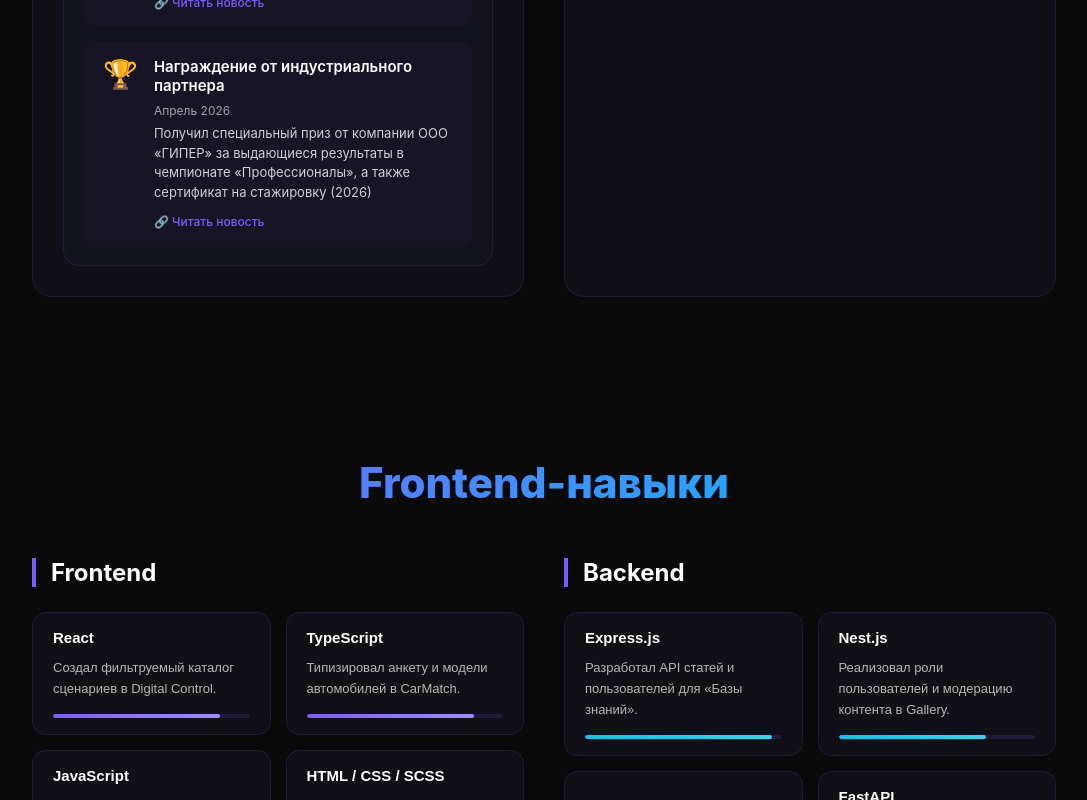
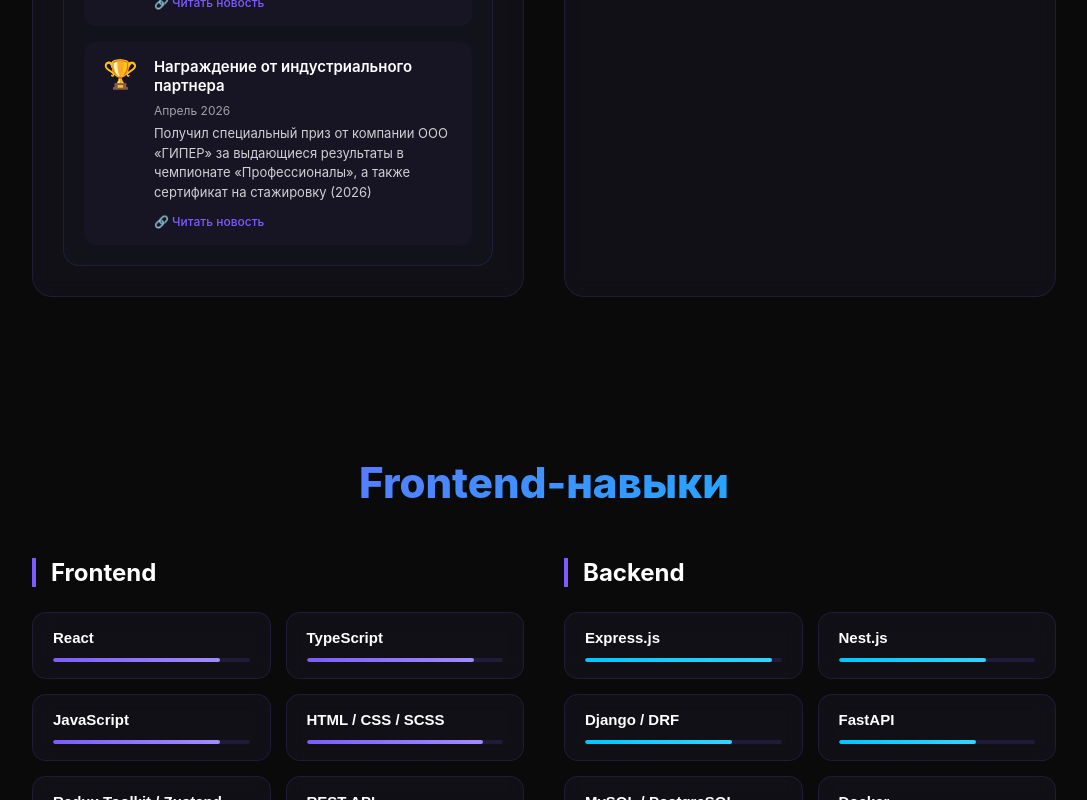
Before and after one commit to Saven0k/portfolio, a React (Vite) app: page / in a window 1280 px wide. Shown: the part 2000-2800 px from the top of the page, without its empty margins (96-1183 px from the left). Built offline with nearby package versions, Linux system fonts and the light colour scheme.

Commit message:
Show skill descriptions only in dialogs

```diff
--- a/src/components/Skills/Skills.scss
+++ b/src/components/Skills/Skills.scss
@@ -287,13 +287,26 @@
   left: 0;
   right: 0;
   bottom: 0;
-  background: rgba(0, 0, 0, 0.85);
-  backdrop-filter: blur(8px);
+  width: 100%;
+  height: 100%;
+  max-width: none;
+  max-height: none;
+  margin: 0;
+  border: none;
+  background: transparent;
   z-index: 10000;
-  display: flex;
-  align-items: center;
-  justify-content: center;
   padding: 20px;
+
+  &[open] {
+    display: flex;
+    align-items: center;
+    justify-content: center;
+  }
+
+  &::backdrop {
+    background: rgba(0, 0, 0, 0.85);
+    backdrop-filter: blur(8px);
+  }
 }
 
 .skills__modal {
@@ -366,13 +379,6 @@
   }
 }
 
-.skills__achievement {
-  margin-bottom: 14px;
-  font-size: 13px;
-  line-height: 1.6;
-  color: var(--text-secondary);
-}
-
 .skills__card:focus-visible,
 .skills__info-close:focus-visible,
 .skills__modal-close:focus-visible {
--- a/src/components/Skills/Skills.tsx
+++ b/src/components/Skills/Skills.tsx
@@ -4,100 +4,35 @@ import { useTranslation } from "react-i18next";
 import { profile } from "../../data/profile";
 import "./Skills.scss";
 
+type Skill = (typeof profile.skills.frontend)[number];
+
 const Skills = () => {
   const { t, i18n } = useTranslation();
   const lang = i18n.language as "ru" | "en";
-  const [selectedSkillLeft, setSelectedSkillLeft] = useState<{ name: string; description: { ru: string; en: string }; category: string } | null>(null);
-  const [selectedSkillRight, setSelectedSkillRight] = useState<{ name: string; description: { ru: string; en: string }; category: string } | null>(null);
   const [isMobile, setIsMobile] = useState(false);
-  const [mobileModalSkill, setMobileModalSkill] = useState<{ name: string; description: { ru: string; en: string }; category: string } | null>(null);
-  const mobileTrigger = useRef<HTMLElement | null>(null);
+  const [selectedSkill, setSelectedSkill] = useState<(Skill & { category: string }) | null>(null);
+  const dialogRef = useRef<HTMLDialogElement>(null);
 
   useEffect(() => {
-    const checkMobile = () => {
-      setIsMobile(window.innerWidth <= 768);
-    };
+    const checkMobile = () => setIsMobile(window.innerWidth <= 768);
     checkMobile();
-    window.addEventListener('resize', checkMobile);
-    return () => window.removeEventListener('resize', checkMobile);
+    window.addEventListener("resize", checkMobile);
+    return () => window.removeEventListener("resize", checkMobile);
   }, []);
 
   useEffect(() => {
-    const handleEsc = (e: KeyboardEvent) => {
-      if (e.key === 'Escape') {
-        setSelectedSkillLeft(null);
-        setSelectedSkillRight(null);
-        setMobileModalSkill(null);
-        mobileTrigger.current?.focus();
-      }
-      // shortcut: диалог содержит только кнопку закрытия; при добавлении ссылок нужен обход фокуса.
-      if (e.key === 'Tab' && isMobile && mobileModalSkill) {
-        e.preventDefault();
-      }
+    if (!selectedSkill) return;
+
+    const dialog = dialogRef.current;
+    const previousOverflow = document.body.style.overflow;
+    document.body.style.overflow = "hidden";
+    if (dialog && !dialog.open) dialog.showModal();
+
+    return () => {
+      document.body.style.overflow = previousOverflow;
     };
-    window.addEventListener('keydown', handleEsc);
-    return () => window.removeEventListener('keydown', handleEsc);
-  }, [isMobile, mobileModalSkill]);
+  }, [selectedSkill]);
 
-  useEffect(() => {
-    if (isMobile && mobileModalSkill) {
-      document.body.style.overflow = 'hidden';
-    } else {
-      document.body.style.overflow = 'unset';
-    }
-    return () => {
-      document.body.style.overflow = 'unset';
-    };
-  }, [isMobile, mobileModalSkill]);
-
-  const handleLeftSkillClick = (skill: { name: string; description: { ru: string; en: string }; level: number }, category: string) => {
-    if (isMobile) {
-      mobileTrigger.current = document.activeElement as HTMLElement;
-      setMobileModalSkill({
-        name: skill.name,
-        description: skill.description,
-        category: category
-      });
-    } else {
-      setSelectedSkillLeft({
-        name: skill.name,
-        description: skill.description,
-        category: category
-      });
-    }
-  };
-
-  const handleRightSkillClick = (skill: { name: string; description: { ru: string; en: string }; level: number }, category: string) => {
-    if (isMobile) {
-      mobileTrigger.current = document.activeElement as HTMLElement;
-      setMobileModalSkill({
-        name: skill.name,
-        description: skill.description,
-        category: category
-      });
-    } else {
-      setSelectedSkillRight({
-        name: skill.name,
-        description: skill.description,
-        category: category
-      });
-    }
-  };
-
-  const handleCloseMobileModal = () => {
-    setMobileModalSkill(null);
-    mobileTrigger.current?.focus();
-  };
-
-  const handleCloseLeft = () => {
-    setSelectedSkillLeft(null);
-  };
-
-  const handleCloseRight = () => {
-    setSelectedSkillRight(null);
-  };
-
-  if (isMobile) {
   return (
     <>
       <section id="skills" className="skills">
@@ -110,31 +45,42 @@ const Skills = () => {
           {t("skills.title")}
         </motion.h2>
 
-          <div className="skills__mobile">
-            <div className="skills__mobile-category">
-              <h3 className="skills__category-title">Frontend</h3>
+        <div className={isMobile ? "skills__mobile" : "skills__wrapper"}>
+          {[
+            { category: "Frontend", skills: profile.skills.frontend },
+            { category: "Backend", skills: profile.skills.backend }
+          ].map(({ category, skills }) => (
+            <div
+              key={category}
+              className={isMobile ? "skills__mobile-category" : "skills__category"}
+            >
+              <h3 className="skills__category-title">{category}</h3>
               <div className="skills__grid">
-                {profile.skills.frontend.map((skill, idx) => (
+                {skills.map((skill, idx) => (
                   <motion.button
                     key={skill.name}
+                    type="button"
                     className="skills__card"
+                    aria-haspopup="dialog"
                     initial={{ opacity: 0, y: 20 }}
                     whileInView={{ opacity: 1, y: 0 }}
                     viewport={{ once: true, amount: 0.1 }}
                     transition={{ delay: idx * 0.02, duration: 0.3 }}
+                    whileHover={isMobile ? undefined : { scale: 1.02, y: -2 }}
                     whileTap={{ scale: 0.98 }}
-                    onClick={() => handleLeftSkillClick(skill, "Frontend")}
+                    onClick={() => setSelectedSkill({ ...skill, category })}
                   >
                     <div className="skills__card-header">
                       <span className="skills__name">{skill.name}</span>
                     </div>
-                    <p className="skills__achievement">{skill.description[lang]}</p>
                     <div className="skills__bar" role="img" aria-label={`${skill.name}: ${skill.level}%`}>
                       <div
                         className="skills__bar-fill"
                         style={{
                           width: `${skill.level}%`,
-                          background: "linear-gradient(90deg, #7c5cff, #a08cff)"
+                          background: category === "Frontend"
+                            ? "linear-gradient(90deg, #7c5cff, #a08cff)"
+                            : "linear-gradient(90deg, #00c6ff, #33d4ff)"
                         }}
                       />
                     </div>
@@ -142,193 +88,46 @@ const Skills = () => {
                 ))}
               </div>
             </div>
-
-            <div className="skills__mobile-category">
-              <h3 className="skills__category-title">Backend</h3>
-              <div className="skills__grid">
-                {profile.skills.backend.map((skill, idx) => (
-                  <motion.button
-                    key={skill.name}
-                    className="skills__card"
-                    initial={{ opacity: 0, y: 20 }}
-                    whileInView={{ opacity: 1, y: 0 }}
-                    viewport={{ once: true, amount: 0.1 }}
-                    transition={{ delay: idx * 0.02, duration: 0.3 }}
-                    whileTap={{ scale: 0.98 }}
-                    onClick={() => handleRightSkillClick(skill, "Backend")}
-                  >
-                    <div className="skills__card-header">
-                      <span className="skills__name">{skill.name}</span>
-                    </div>
-                    <p className="skills__achievement">{skill.description[lang]}</p>
-                    <div className="skills__bar" role="img" aria-label={`${skill.name}: ${skill.level}%`}>
-                      <div
-                        className="skills__bar-fill"
-                        style={{
-                          width: `${skill.level}%`,
-                          background: "linear-gradient(90deg, #00c6ff, #33d4ff)"
-                        }}
-                      />
-                    </div>
-                  </motion.button>
           ))}
-              </div>
-            </div>
         </div>
       </section>
 
-        {mobileModalSkill && (
-          <div className="skills__modal-overlay" onClick={handleCloseMobileModal}>
+      <dialog
+        ref={dialogRef}
+        className="skills__modal-overlay"
+        aria-labelledby="skill-modal-title"
+        aria-describedby="skill-modal-description"
+        onClose={() => setSelectedSkill(null)}
+        onClick={(event) => {
+          if (event.target === event.currentTarget) event.currentTarget.close();
+        }}
+      >
+        {selectedSkill && (
           <motion.div
             className="skills__modal"
-              role="dialog"
-              aria-modal="true"
-              aria-labelledby="skill-modal-title"
             initial={{ opacity: 0, scale: 0.9 }}
             animate={{ opacity: 1, scale: 1 }}
-              exit={{ opacity: 0, scale: 0.9 }}
-              onClick={(e) => e.stopPropagation()}
           >
-              <button className="skills__modal-close" onClick={handleCloseMobileModal} aria-label={t("skills.close")} autoFocus>
+            <button
+              type="button"
+              className="skills__modal-close"
+              onClick={() => dialogRef.current?.close()}
+              aria-label={t("skills.close")}
+              autoFocus
+            >
               ✕
             </button>
             <div className="skills__modal-content">
               <div className="skills__info-badge">
-                  <span>{mobileModalSkill.category}</span>
+                <span>{selectedSkill.category}</span>
               </div>
-                <h3 id="skill-modal-title" className="skills__info-title">{mobileModalSkill.name}</h3>
-                <p className="skills__info-description">{mobileModalSkill.description[lang]}</p>
+              <h3 id="skill-modal-title" className="skills__info-title">{selectedSkill.name}</h3>
+              <p id="skill-modal-description" className="skills__info-description">{selectedSkill.description[lang]}</p>
             </div>
           </motion.div>
-          </div>
         )}
+      </dialog>
     </>
-    );
-  }
-
-  return (
-    <section id="skills" className="skills">
-      <motion.h2
-        initial={{ opacity: 0, y: 30 }}
-        whileInView={{ opacity: 1, y: 0 }}
-        viewport={{ once: true, amount: 0.1 }}
-        transition={{ duration: 0.6 }}
-      >
-        {t("skills.title")}
-      </motion.h2>
-
-      <div className="skills__wrapper">
-        <div className="skills__left">
-          {selectedSkillRight ? (
-            <motion.div
-              className="skills__info"
-              initial={{ opacity: 0, x: -20 }}
-              animate={{ opacity: 1, x: 0 }}
-              exit={{ opacity: 0, x: -20 }}
-            >
-              <button className="skills__info-close" onClick={handleCloseRight} aria-label={t("skills.close")}>
-                ✕
-              </button>
-              <div className="skills__info-content">
-                <div className="skills__info-badge">
-                  <span>{selectedSkillRight.category}</span>
-                </div>
-                <h3 className="skills__info-title">{selectedSkillRight.name}</h3>
-                <p className="skills__info-description">{selectedSkillRight.description[lang]}</p>
-              </div>
-            </motion.div>
-          ) : (
-            <div className="skills__category">
-              <h3 className="skills__category-title">Frontend</h3>
-              <div className="skills__grid">
-                {profile.skills.frontend.map((skill, idx) => (
-                  <motion.button
-                    key={skill.name}
-                    className="skills__card"
-                    initial={{ opacity: 0, y: 20 }}
-                    whileInView={{ opacity: 1, y: 0 }}
-                    viewport={{ once: true, amount: 0.1 }}
-                    transition={{ delay: idx * 0.02, duration: 0.3 }}
-                    whileHover={{ scale: 1.02, y: -2 }}
-                    whileTap={{ scale: 0.98 }}
-                    onClick={() => handleLeftSkillClick(skill, "Frontend")}
-                  >
-                    <div className="skills__card-header">
-                      <span className="skills__name">{skill.name}</span>
-                    </div>
-                    <p className="skills__achievement">{skill.description[lang]}</p>
-                    <div className="skills__bar" role="img" aria-label={`${skill.name}: ${skill.level}%`}>
-                      <div
-                        className="skills__bar-fill"
-                        style={{
-                          width: `${skill.level}%`,
-                          background: "linear-gradient(90deg, #7c5cff, #a08cff)"
-                        }}
-                      />
-                    </div>
-                  </motion.button>
-                ))}
-              </div>
-            </div>
-          )}
-        </div>
-
-        <div className="skills__right">
-          {selectedSkillLeft ? (
-            <motion.div
-              className="skills__info"
-              initial={{ opacity: 0, x: 20 }}
-              animate={{ opacity: 1, x: 0 }}
-              exit={{ opacity: 0, x: 20 }}
-            >
-              <button className="skills__info-close" onClick={handleCloseLeft} aria-label={t("skills.close")}>
-                ✕
-              </button>
-              <div className="skills__info-content">
-                <div className="skills__info-badge">
-                  <span>{selectedSkillLeft.category}</span>
-                </div>
-                <h3 className="skills__info-title">{selectedSkillLeft.name}</h3>
-                <p className="skills__info-description">{selectedSkillLeft.description[lang]}</p>
-              </div>
-            </motion.div>
-          ) : (
-            <div className="skills__category">
-              <h3 className="skills__category-title">Backend</h3>
-              <div className="skills__grid">
-                {profile.skills.backend.map((skill, idx) => (
-                  <motion.button
-                    key={skill.name}
-                    className="skills__card"
-                    initial={{ opacity: 0, y: 20 }}
-                    whileInView={{ opacity: 1, y: 0 }}
-                    viewport={{ once: true, amount: 0.1 }}
-                    transition={{ delay: idx * 0.02, duration: 0.3 }}
-                    whileHover={{ scale: 1.02, y: -2 }}
-                    whileTap={{ scale: 0.98 }}
-                    onClick={() => handleRightSkillClick(skill, "Backend")}
-                  >
-                    <div className="skills__card-header">
-                      <span className="skills__name">{skill.name}</span>
-                    </div>
-                    <p className="skills__achievement">{skill.description[lang]}</p>
-                    <div className="skills__bar" role="img" aria-label={`${skill.name}: ${skill.level}%`}>
-                      <div
-                        className="skills__bar-fill"
-                        style={{
-                          width: `${skill.level}%`,
-                          background: "linear-gradient(90deg, #00c6ff, #33d4ff)"
-                        }}
-                      />
-                    </div>
-                  </motion.button>
-                ))}
-              </div>
-            </div>
-          )}
-        </div>
-      </div>
-    </section>
   );
 };
 
```
Lines whose indentation alone changed are shown as unchanged.
